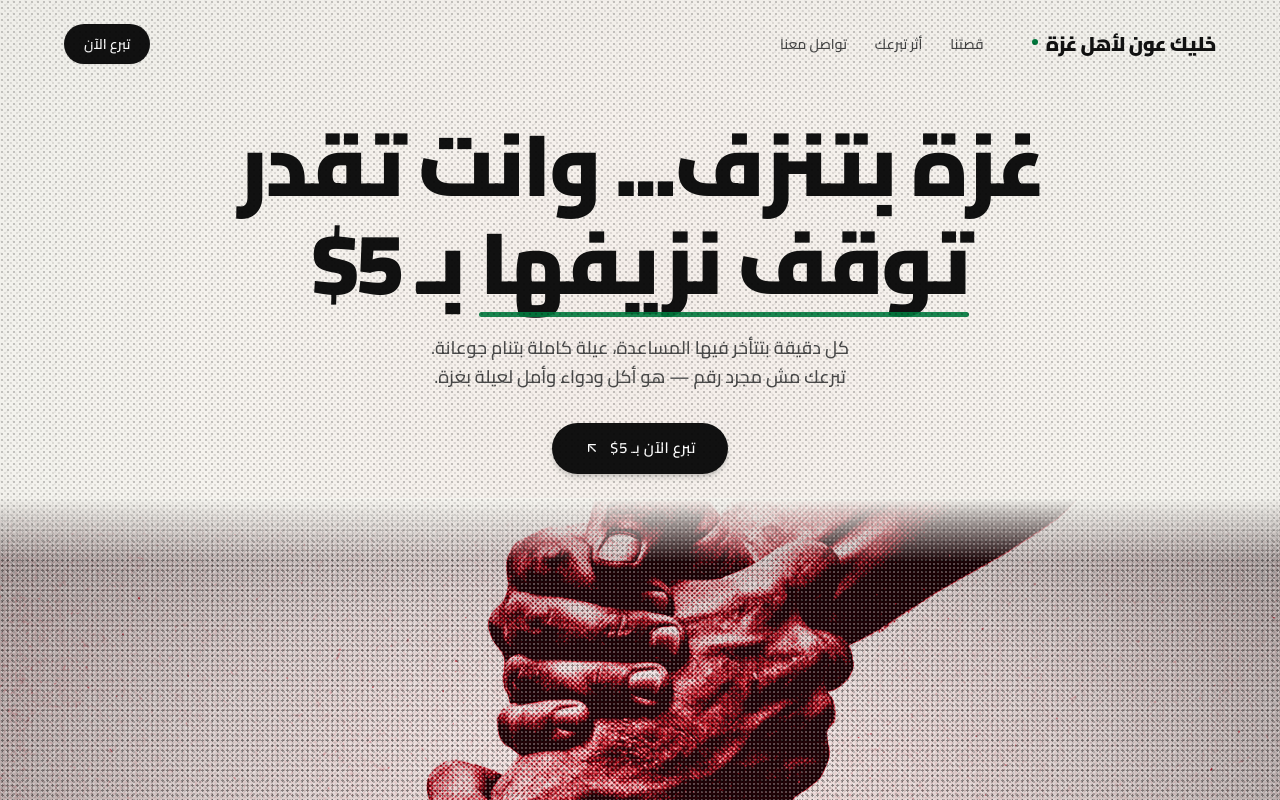
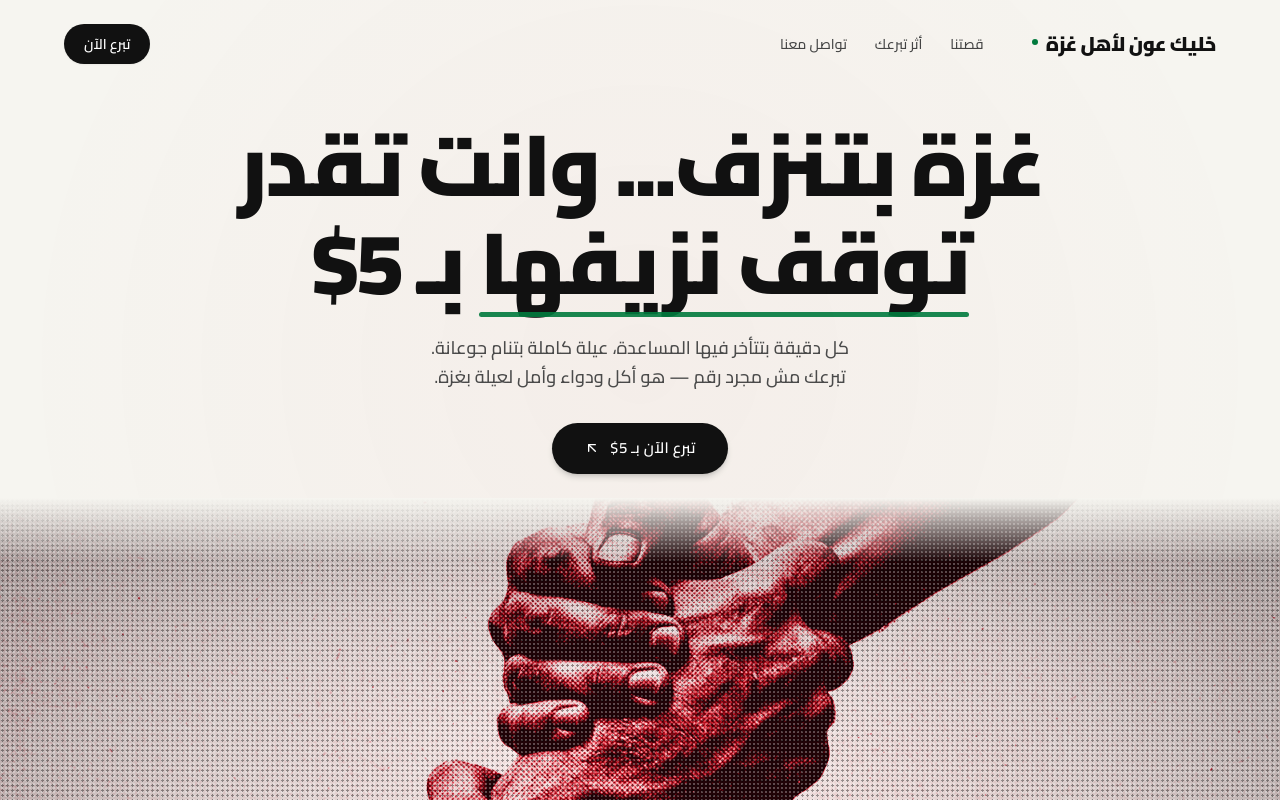
Before and after one commit to yahya759/gaza, a React (Vite) app: page / in a window 1280 px wide. Shown: the top 800 px of the page. Built offline with nearby package versions, Linux system fonts and the light colour scheme; a web font is replaced by a local one.

Commit message:
تجربة: تعطيل طبقة النقط (Halftone) العامة

```diff
--- a/src/App.tsx
+++ b/src/App.tsx
@@ -45,8 +45,8 @@ export default function App() {
       dir="rtl"
       className="relative min-h-screen w-full bg-[#f6f5f0] text-[#111111] overflow-x-hidden selection:bg-[#CE1126] selection:text-white flex flex-col"
     >
-      {/* Halftone Dot-Grain Texture Overlay across whole page */}
-      <HalftoneOverlay />
+      {/* Halftone Dot-Grain Texture Overlay across whole page — disabled for testing */}
+      {/* <HalftoneOverlay /> */}
 
       {/* SECTION 1: HERO SECTION (Paper-white palette, pixel-faithful layout) */}
       <div
```
